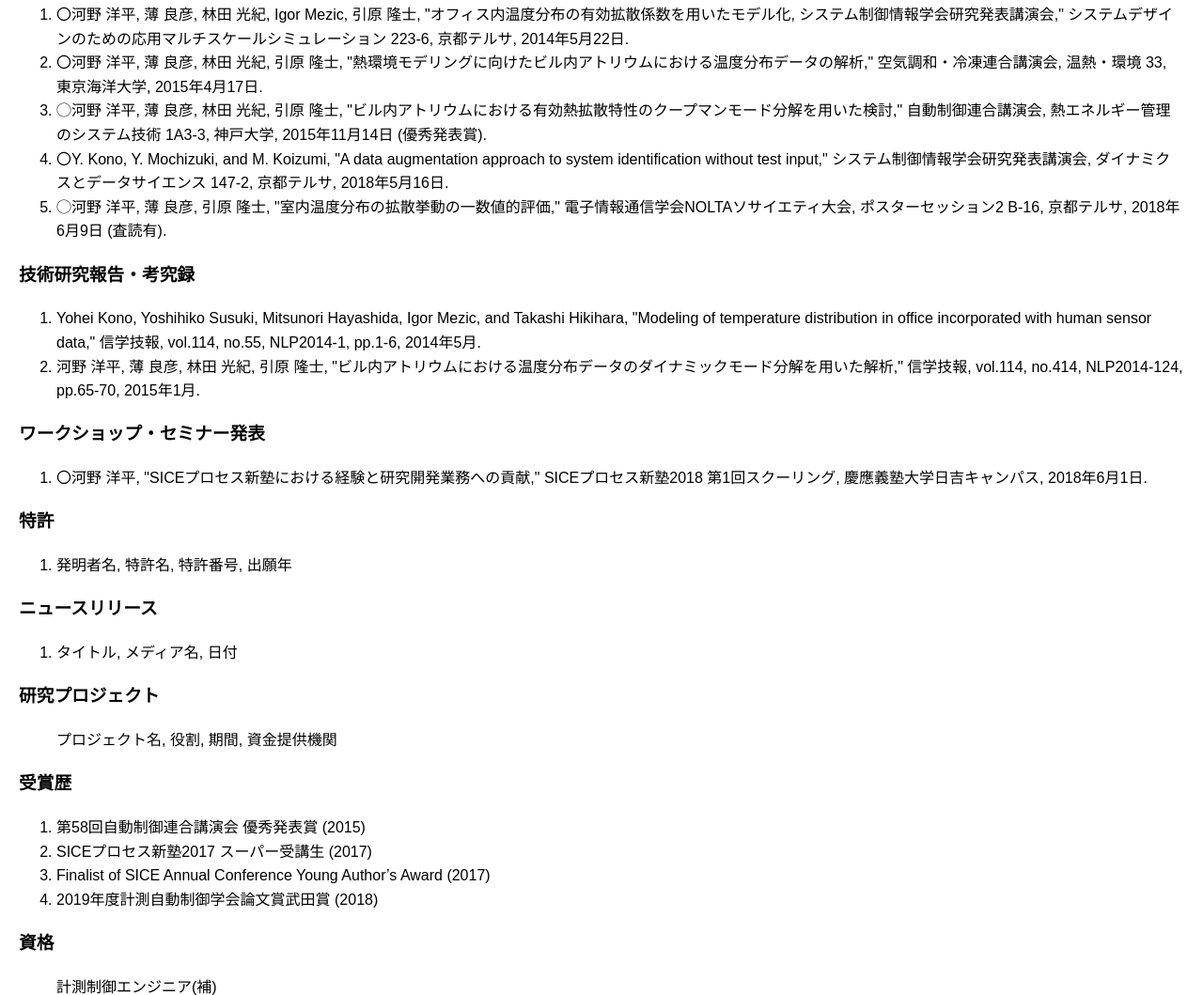
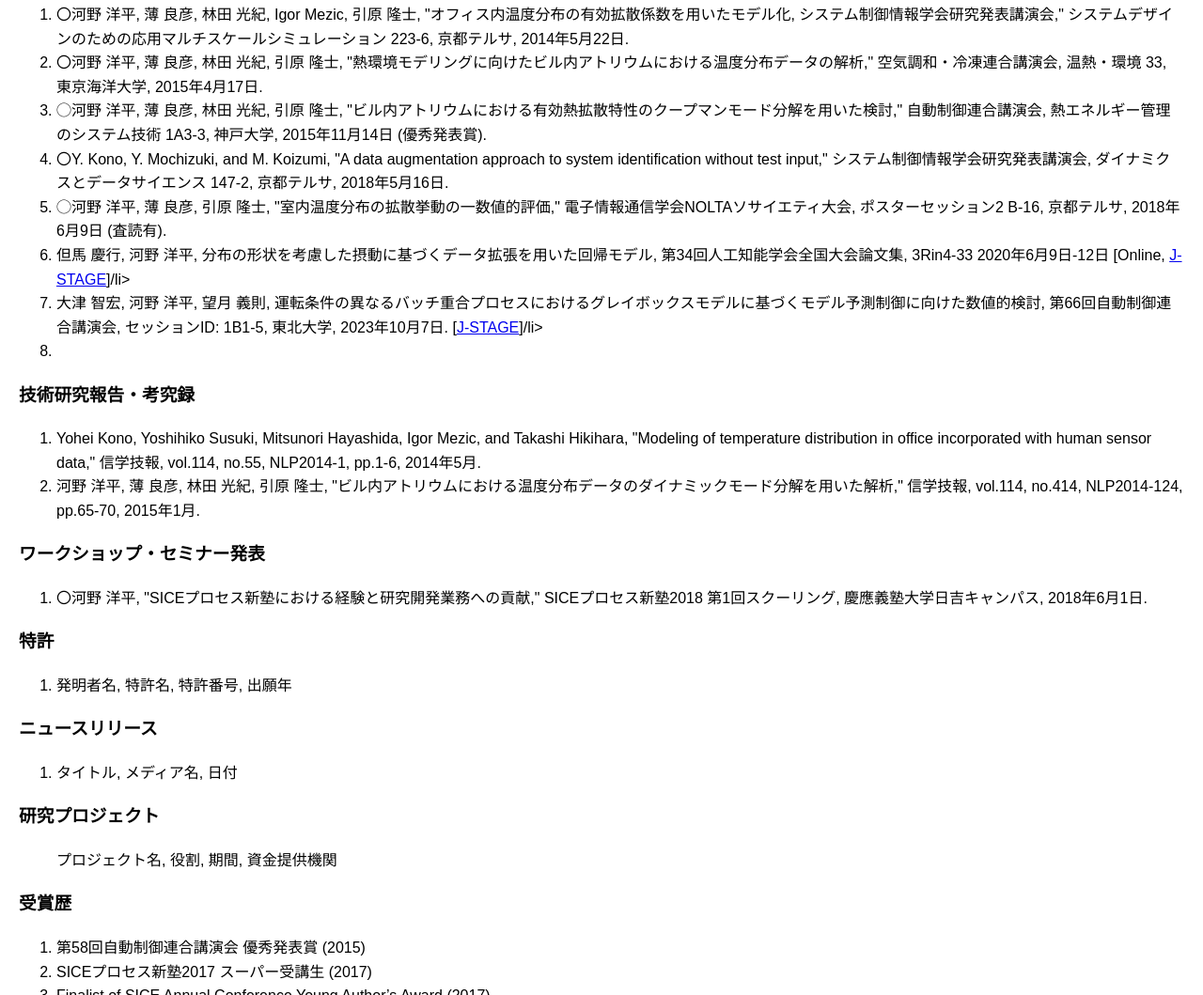
Before and after one commit to ykonott/.github.io, a plain HTML site: page index.html in a window 1280 px wide. Shown: the part 1358-2417 px from the top of the page at 94% size. Drawn offline with Linux system fonts and the light colour scheme.

Commit message:
Update index.html

```diff
--- a/index.html
+++ b/index.html
@@ -71,6 +71,9 @@ Concepts, Methodologies, and Applications (eds. Alexandre Mauroy, Igor Mezic, an
         <li>◯河野 洋平, 薄 良彦, 林田 光紀, 引原 隆士, "ビル内アトリウムにおける有効熱拡散特性のクープマンモード分解を用いた検討," 自動制御連合講演会, 熱エネルギー管理のシステム技術 1A3-3, 神戸大学, 2015年11月14日 (優秀発表賞).</li>
         <li>〇Y. Kono, Y. Mochizuki, and M. Koizumi, "A data augmentation approach to system identification without test input," システム制御情報学会研究発表講演会, ダイナミクスとデータサイエンス 147-2, 京都テルサ, 2018年5月16日.</li>
         <li>◯河野 洋平, 薄 良彦, 引原 隆士, "室内温度分布の拡散挙動の一数値的評価," 電子情報通信学会NOLTAソサイエティ大会, ポスターセッション2 B-16, 京都テルサ, 2018年6月9日 (査読有). </li>
+        <li>但馬 慶行, 河野 洋平, 分布の形状を考慮した摂動に基づくデータ拡張を用いた回帰モデル, 第34回人工知能学会全国大会論文集, 3Rin4-33 2020年6月9日-12日 [Online, <a href="https://www.jstage.jst.go.jp/article/pjsai/JSAI2020/0/JSAI2020_3Rin433/_article/-char/ja/" target="_blank" rel="noopener noreferrer">J-STAGE</a>]/li>
+        <li>大津 智宏, 河野 洋平, 望月 義則, 運転条件の異なるバッチ重合プロセスにおけるグレイボックスモデルに基づくモデル予測制御に向けた数値的検討, 第66回自動制御連合講演会, セッションID: 1B1-5, 東北大学, 2023年10月7日. [<a href="https://www.jstage.jst.go.jp/article/jacc/66/0/66_52/_article/-char/ja/" target="_blank" rel="noopener noreferrer">J-STAGE</a>]/li>
+        <li></li>
         <!-- 他の発表を追加 -->
     </ol>
 
```
